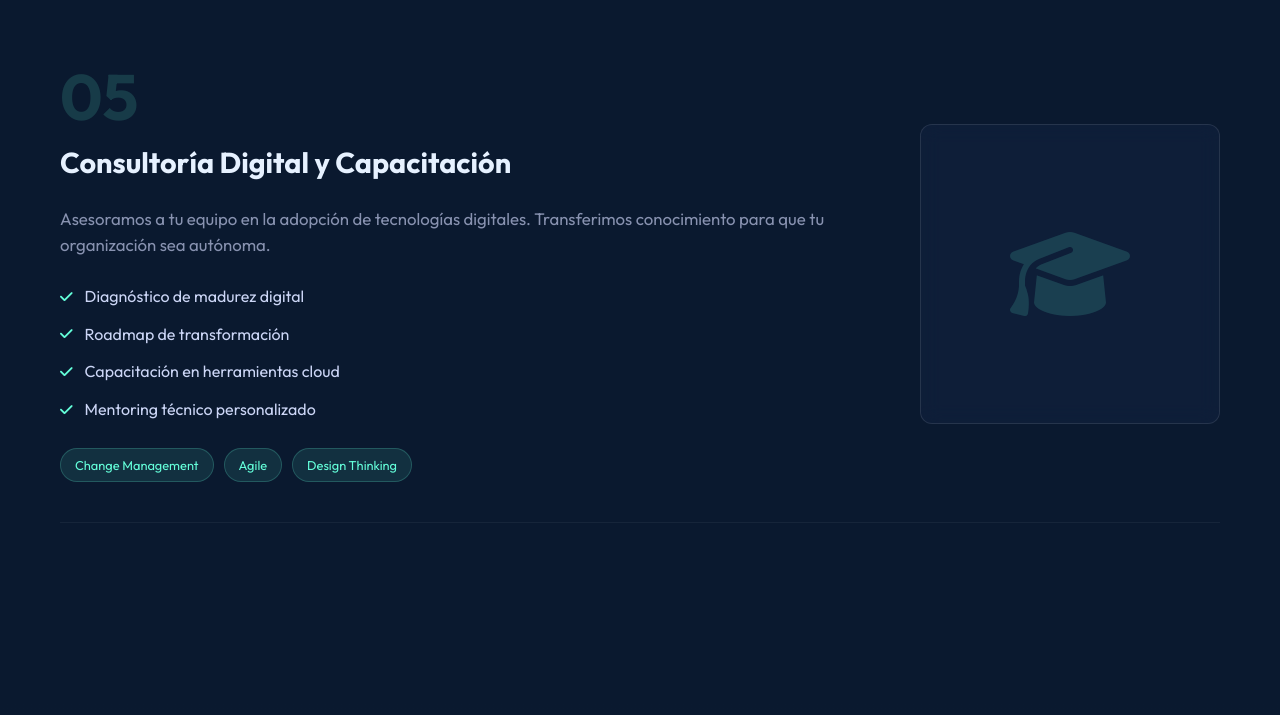
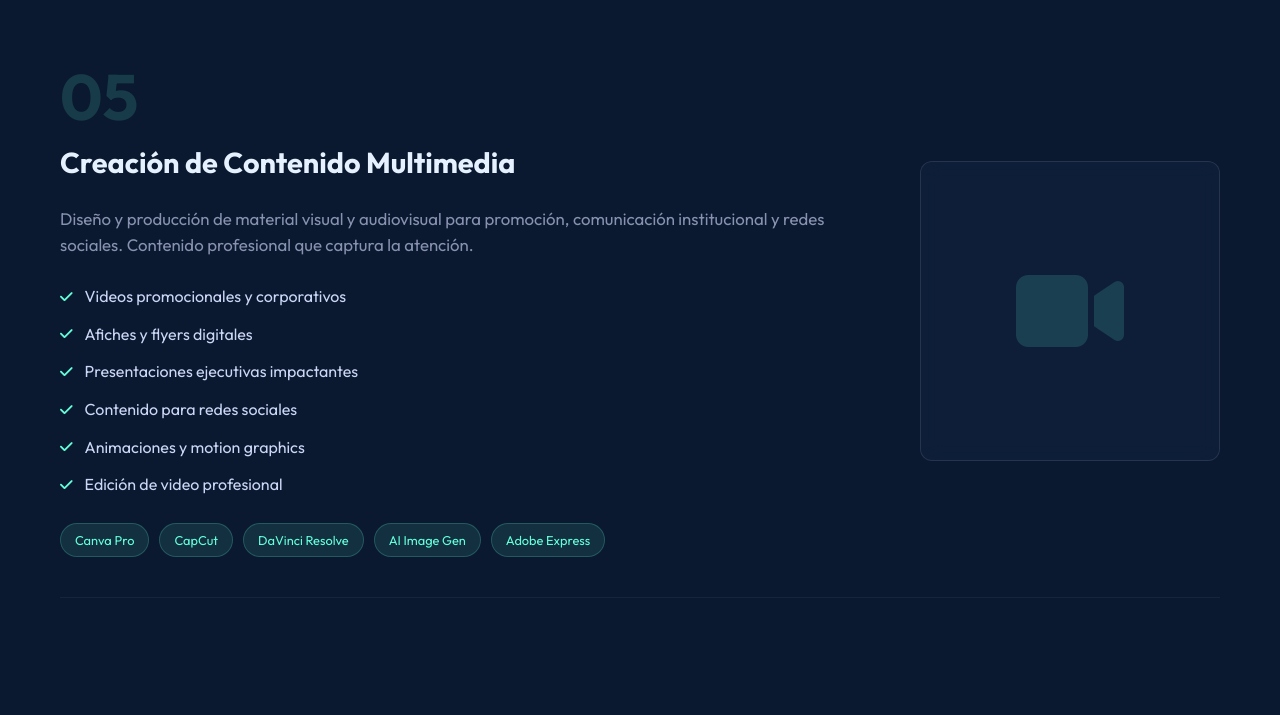
Before and after one commit to Juanpi2024/iaeducacionjpramirez, a plain HTML site: page pages/servicios.html in a window 1280 px wide. Shown: the part 3560-4275 px from the top of the page. Drawn offline with Linux system fonts and the light colour scheme.

Commit message:
feat: Agregar servicio de Contenido Multimedia
- Nuevo servicio 05: Creación de Contenido Multimedia
  - Videos promocionales y corporativos
  - Afiches y flyers digitales
  - Presentaciones ejecutivas
  - Contenido para redes sociales
  - Animaciones y motion graphics
- Actualizar Consultoría a servicio 06
- Actualizar chatbot con conocimiento de multimedia
- Total: 6 servicios profesionales

```diff
--- a/chatbot.js
+++ b/chatbot.js
@@ -19,6 +19,7 @@ const CHATBOT_CONFIG = {
             "Desarrollo de Aplicaciones Web (JavaScript, TypeScript, React)",
             "Chatbots Personalizados para cualquier propósito (GPT-4, Gemini, Claude)",
             "Integración de Inteligencia Artificial (Whisper, RAG, Vision AI)",
+            "Creación de Contenido Multimedia (Videos, Afiches, Promociones)",
             "Consultoría Digital y Capacitación"
         ],
         diferenciador: "Soluciones de Costo Cero en infraestructura usando tecnologías cloud gratuitas",
@@ -53,7 +54,7 @@ const KNOWLEDGE_BASE = [
     },
     {
         keywords: ["servicios", "qué hace", "que hace", "ofrece", "ayudar"],
-        response: "Juan Pablo ofrece 5 servicios principales:\n\n1️⃣ **Automatización de Procesos** - Elimina tareas repetitivas\n2️⃣ **Desarrollo de Aplicaciones Web** - Dashboards y sistemas a medida\n3️⃣ **Chatbots Personalizados** - Para cualquier propósito empresarial\n4️⃣ **Integración de IA** - GPT-4, Gemini, Whisper\n5️⃣ **Consultoría y Capacitación** - Transferencia de conocimiento\n\n¿Te interesa alguno en particular?"
+        response: "Juan Pablo ofrece 6 servicios principales:\n\n1️⃣ **Automatización de Procesos** - Elimina tareas repetitivas\n2️⃣ **Desarrollo de Aplicaciones Web** - Dashboards y sistemas a medida\n3️⃣ **Chatbots Personalizados** - Para cualquier propósito empresarial\n4️⃣ **Integración de IA** - GPT-4, Gemini, Whisper\n5️⃣ **Contenido Multimedia** - Videos, afiches, promociones\n6️⃣ **Consultoría y Capacitación** - Transferencia de conocimiento\n\n¿Te interesa alguno en particular?"
     },
     {
         keywords: ["precio", "costo", "cuánto", "cuanto", "tarifa", "cobrar", "presupuesto"],
@@ -94,6 +95,10 @@ const KNOWLEDGE_BASE = [
     {
         keywords: ["gracias", "genial", "excelente", "perfecto", "ok"],
         response: "¡De nada! 😊 Si tienes más preguntas, aquí estaré. Y si quieres hablar directamente con Juan Pablo:\n\n📧 jp.ramirez.yanez@gmail.com\n\n¡Éxito con tu proyecto! 🚀"
+    },
+    {
+        keywords: ["video", "videos", "afiche", "flyer", "promoción", "promocion", "multimedia", "contenido", "diseño", "canva"],
+        response: "¡Juan Pablo también crea **contenido multimedia** profesional! 🎬\n\n• 📹 Videos promocionales y corporativos\n• 🎨 Afiches y flyers digitales\n• 📊 Presentaciones ejecutivas impactantes\n• 📱 Contenido para redes sociales\n• ✨ Animaciones y motion graphics\n\n**Herramientas:** Canva Pro, CapCut, DaVinci Resolve, AI Image Gen\n\n¿Necesitas material visual para tu proyecto?"
     }
 ];
 
--- a/pages/servicios.html
+++ b/pages/servicios.html
@@ -187,10 +187,38 @@
                 </div>
             </div>
 
-            <!-- Service 5 -->
+            <!-- Service 5 - CONTENIDO MULTIMEDIA -->
             <div class="service-detail reveal">
                 <div class="service-content">
                     <div class="service-number">05</div>
+                    <h3>Creación de Contenido Multimedia</h3>
+                    <p>Diseño y producción de material visual y audiovisual para promoción, comunicación institucional y
+                        redes sociales. Contenido profesional que captura la atención.</p>
+                    <ul class="service-features">
+                        <li><i class="fas fa-check"></i> Videos promocionales y corporativos</li>
+                        <li><i class="fas fa-check"></i> Afiches y flyers digitales</li>
+                        <li><i class="fas fa-check"></i> Presentaciones ejecutivas impactantes</li>
+                        <li><i class="fas fa-check"></i> Contenido para redes sociales</li>
+                        <li><i class="fas fa-check"></i> Animaciones y motion graphics</li>
+                        <li><i class="fas fa-check"></i> Edición de video profesional</li>
+                    </ul>
+                    <div class="service-tech">
+                        <span>Canva Pro</span>
+                        <span>CapCut</span>
+                        <span>DaVinci Resolve</span>
+                        <span>AI Image Gen</span>
+                        <span>Adobe Express</span>
+                    </div>
+                </div>
+                <div class="service-visual glass">
+                    <i class="fas fa-video"></i>
+                </div>
+            </div>
+
+            <!-- Service 6 -->
+            <div class="service-detail reverse reveal">
+                <div class="service-content">
+                    <div class="service-number">06</div>
                     <h3>Consultoría Digital y Capacitación</h3>
                     <p>Asesoramos a tu equipo en la adopción de tecnologías digitales. Transferimos conocimiento para
                         que tu organización sea autónoma.</p>
```
